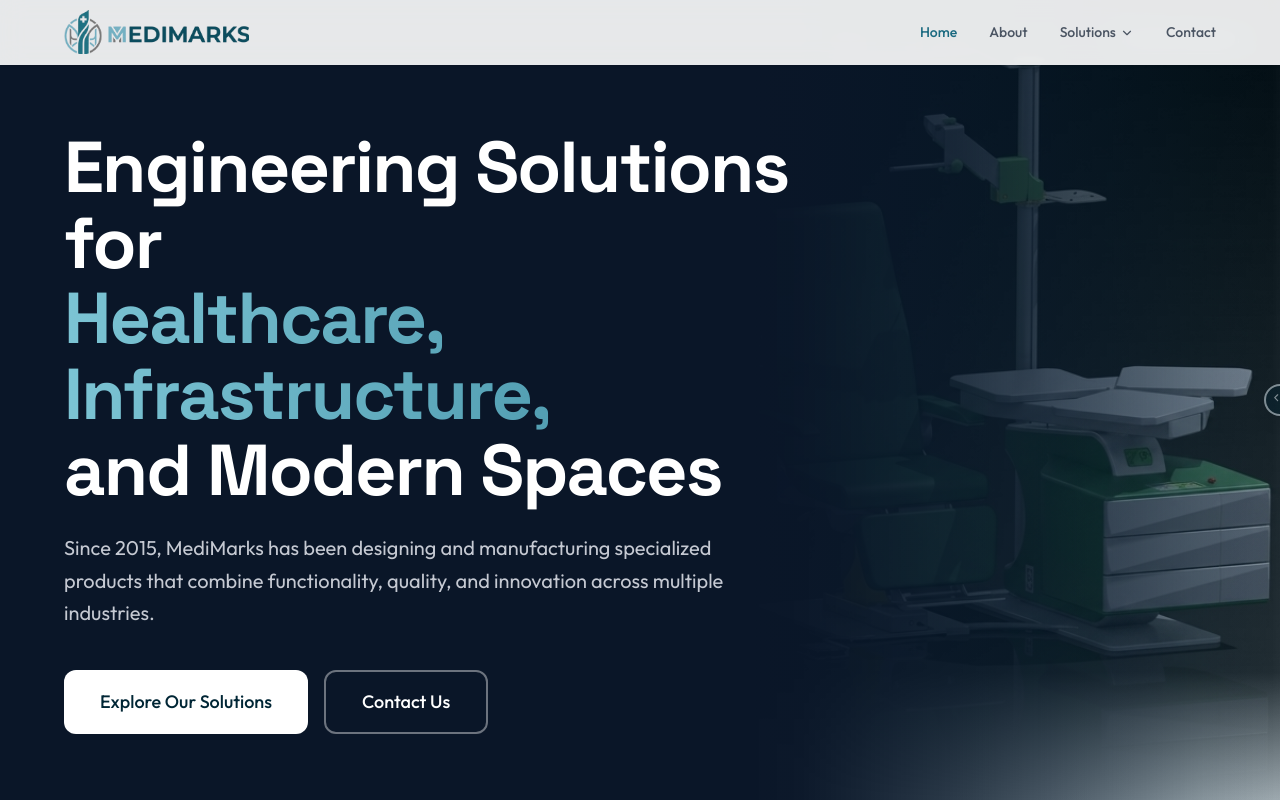
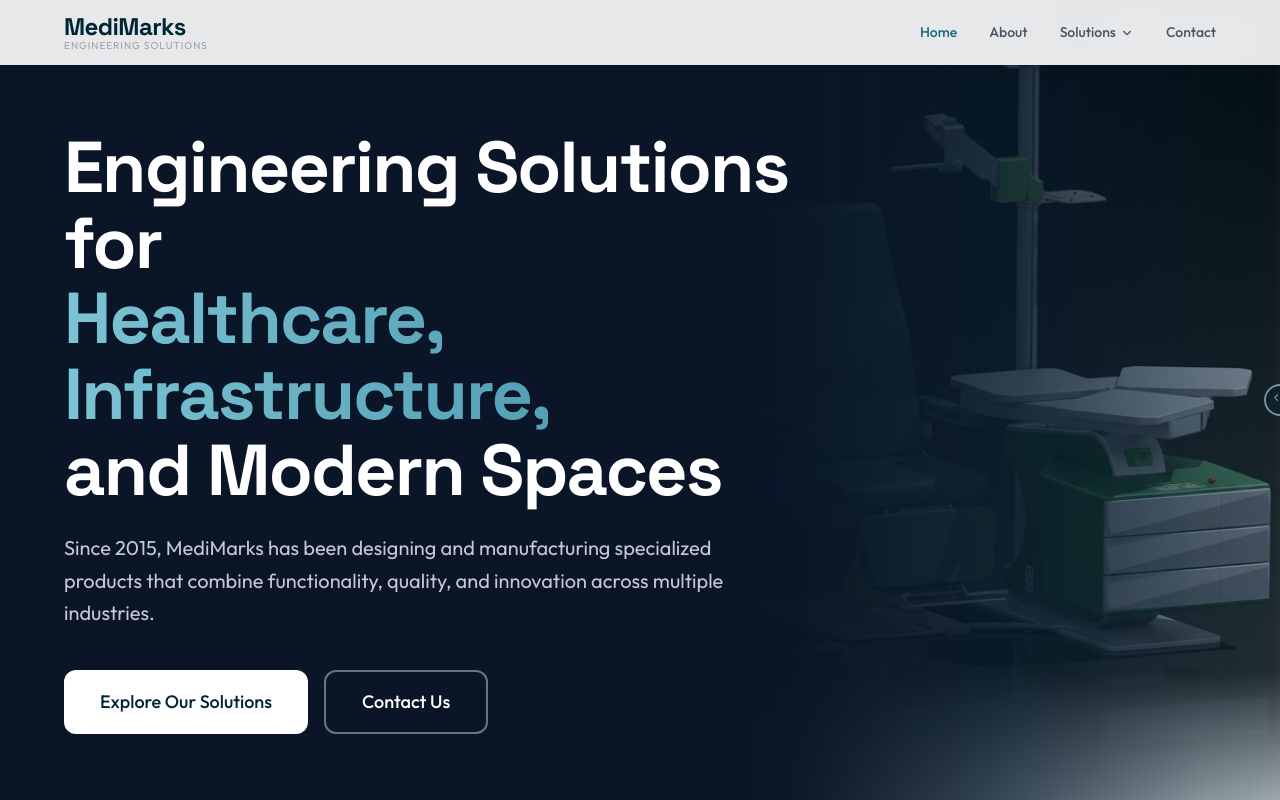
Before and after one commit to yara-hue/medimarks, a Next.js app: page / in a window 1280 px wide. Shown: the top 800 px of the page. Built offline with nearby package versions, Linux system fonts and the light colour scheme.

Commit message:
Revert to text logo in navbar

```diff
--- a/src/components/layout/Navbar.tsx
+++ b/src/components/layout/Navbar.tsx
@@ -2,7 +2,6 @@
 
 import { useState, useEffect } from "react";
 import Link from "next/link";
-import Image from "next/image";
 import { usePathname } from "next/navigation";
 import { Menu, X, ChevronDown } from "lucide-react";
 import { cn } from "@/lib/utils";
@@ -50,16 +49,12 @@ export function Navbar() {
         <div className="flex items-center justify-between h-14 md:h-16">
           <Link
             href="/"
-            className="flex items-center"
+            className="font-heading text-xl md:text-2xl font-bold text-navy-900 dark:text-white tracking-tight"
           >
-            <Image
-              src="/medimarks/images/medimarks-logo.png"
-              alt="MediMarks"
-              width={480}
-              height={114}
-              className="h-9 md:h-11 w-auto"
-              priority
-            />
+            MediMarks
+            <span className="block text-[10px] font-sans font-normal text-gray-400 dark:text-gray-500 tracking-widest uppercase -mt-1">
+              Engineering Solutions
+            </span>
           </Link>
 
           <div className="hidden lg:flex items-center gap-8">
```
